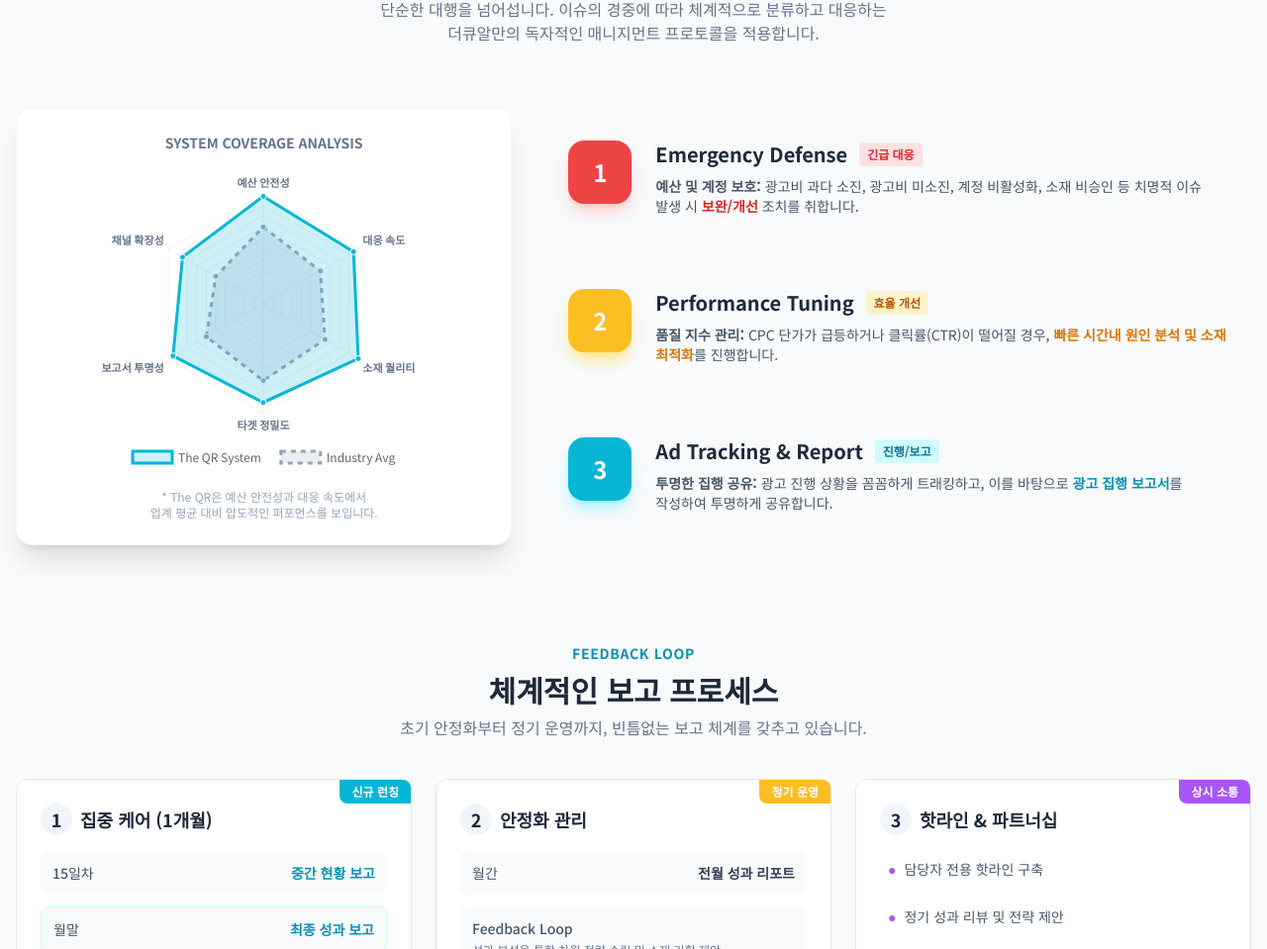
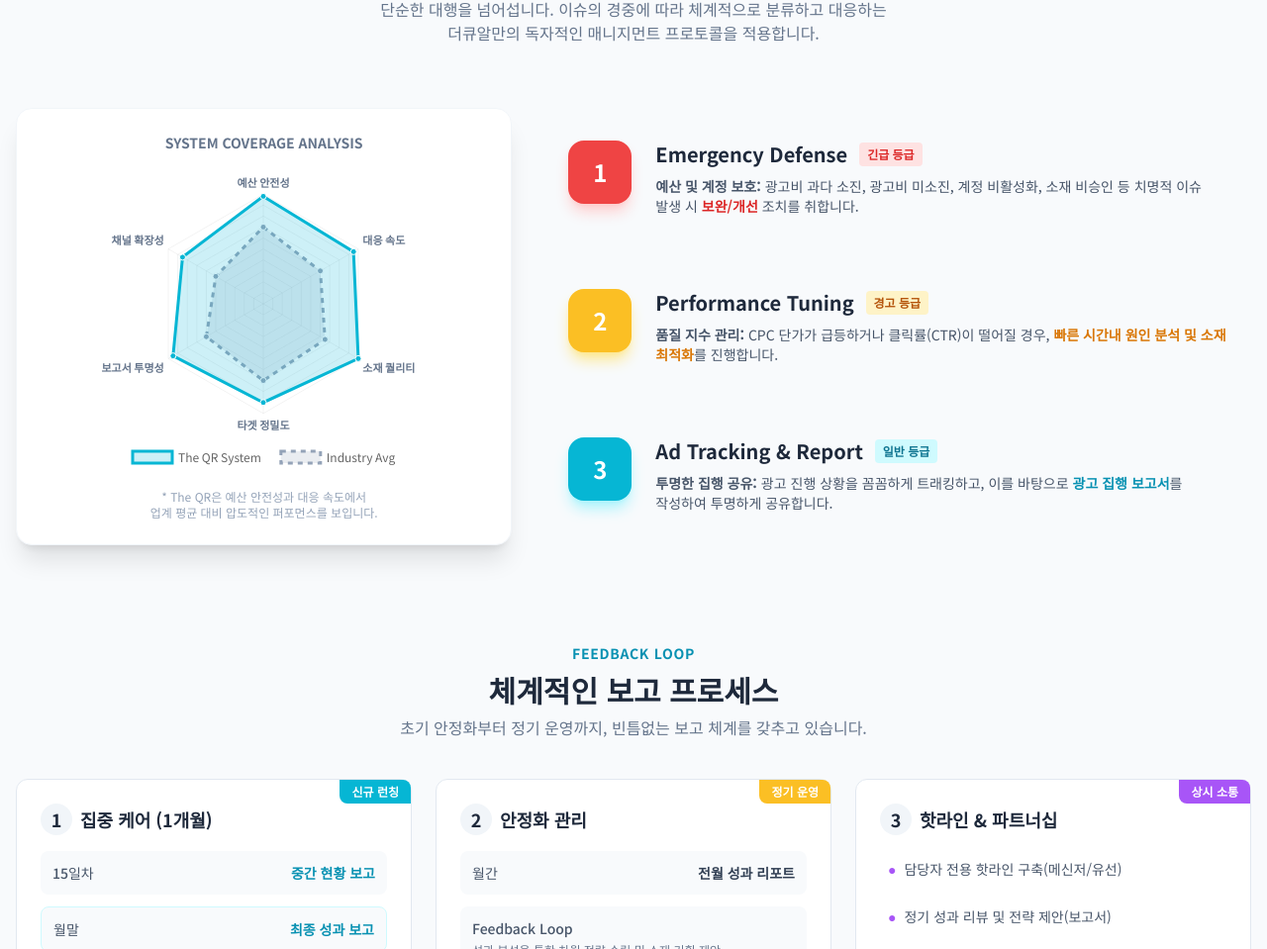
Before and after one commit to ty-theqr/ad, a plain HTML site: page index.html in a window 1280 px wide. Shown: the part 993-1952 px from the top of the page at 99% size. Drawn offline with nearby package versions, Linux system fonts and the light colour scheme.

Commit message:
Update index.html

```diff
--- a/index.html
+++ b/index.html
@@ -177,7 +177,7 @@
                         <div>
                             <h3 class="text-xl font-bold text-slate-800 flex items-center">
                                 Emergency Defense
-                                <span class="ml-3 text-xs font-bold bg-red-100 text-red-600 px-2 py-1 rounded">긴급 대응</span>
+                                <span class="ml-3 text-xs font-bold bg-red-100 text-red-600 px-2 py-1 rounded">긴급 등급</span>
                             </h3>
                             <p class="text-slate-600 mt-2 text-sm">
                                 <strong>예산 및 계정 보호:</strong> 광고비 과다 소진, 광고비 미소진, 계정 비활성화, 소재 비승인 등 치명적 이슈 발생 시
@@ -192,7 +192,7 @@
                         <div>
                             <h3 class="text-xl font-bold text-slate-800 flex items-center">
                                 Performance Tuning
-                                <span class="ml-3 text-xs font-bold bg-amber-100 text-amber-700 px-2 py-1 rounded">효율 개선</span>
+                                <span class="ml-3 text-xs font-bold bg-amber-100 text-amber-700 px-2 py-1 rounded">경고 등급</span>
                             </h3>
                             <p class="text-slate-600 mt-2 text-sm">
                                 <strong>품질 지수 관리:</strong> CPC 단가가 급등하거나 클릭률(CTR)이 떨어질 경우,
@@ -207,7 +207,7 @@
                         <div>
                             <h3 class="text-xl font-bold text-slate-800 flex items-center">
                                 Ad Tracking & Report
-                                <span class="ml-3 text-xs font-bold bg-cyan-100 text-cyan-700 px-2 py-1 rounded">진행/보고</span>
+                                <span class="ml-3 text-xs font-bold bg-cyan-100 text-cyan-700 px-2 py-1 rounded">일반 등급</span>
                             </h3>
                             <p class="text-slate-600 mt-2 text-sm">
                                 <strong>투명한 집행 공유:</strong> 광고 진행 상황을 꼼꼼하게 트래킹하고, 이를 바탕으로 <span class="text-cyan-600 font-bold">광고 집행 보고서</span>를 작성하여 투명하게 공유합니다.
@@ -276,11 +276,11 @@
                     <div class="space-y-3 text-sm text-slate-600">
                         <div class="flex items-center p-2">
                             <span class="text-purple-500 mr-2">●</span>
-                            <span>담당자 전용 핫라인 구축</span>
+                            <span>담당자 전용 핫라인 구축(메신저/유선)</span>
                         </div>
                         <div class="flex items-center p-2">
                             <span class="text-purple-500 mr-2">●</span>
-                            <span>정기 성과 리뷰 및 전략 제안</span>
+                            <span>정기 성과 리뷰 및 전략 제안(보고서)</span>
                         </div>
                         <div class="flex items-center p-2">
                             <span class="text-purple-500 mr-2">●</span>
```
